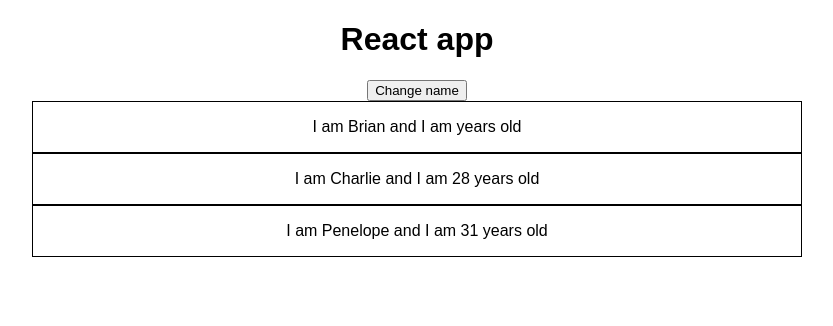
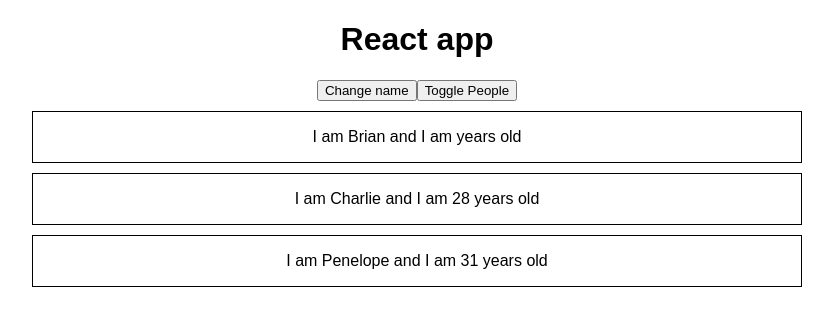
Before and after one commit to dwandrew/react-complete-guide, a React (Create React App) app: page / in a window 1280 px wide. Shown: the top 326 px of the page, without its empty margins (223-1056 px from the left). Built offline with nearby package versions, Linux system fonts and the light colour scheme.

Commit message:
adding display button

```diff
--- a/src/App.js
+++ b/src/App.js
@@ -10,9 +10,8 @@ class App extends Component {
       {name: "Brian", age: 22},
       {name: "Charlie", age: 28},
       {name: "Penelope", age: 31}
-
-
-    ]
+    ],
+    showPeople:true
   }
 
 
@@ -27,6 +26,13 @@ class App extends Component {
       })
   }
 
+  togglePeople = () => {
+    this.setState(
+      {showPeople: !this.state.showPeople}
+    )
+
+  }
+
 
 
   render() {
@@ -34,10 +40,12 @@ class App extends Component {
       <div className="App">
         <h1>React app</h1>
         <button onClick = {this.changeNameHandler}>Change name</button>
-        <Person name = {this.state.people[0].name} hage ={this.state.people[0].age}/>
-        <Person name = {this.state.people[1].name} age ={this.state.people[1].age}/>
-        <Person name = {this.state.people[2].name} age ={this.state.people[2].age}/>
-
+        <button onClick = {this.togglePeople}>Toggle People</button>
+        {this.state.showPeople ? <div >
+          <Person name = {this.state.people[0].name} hage ={this.state.people[0].age}/>
+          <Person name = {this.state.people[1].name} age ={this.state.people[1].age}/>
+          <Person name = {this.state.people[2].name} age ={this.state.people[2].age}/>
+        </div> : null}
 
       </div>
     );
--- a/src/Components/Person/Person.css
+++ b/src/Components/Person/Person.css
@@ -2,5 +2,5 @@
   width: 60%;
   border: 1px solid black;
   text-align: center;
-  margin: auto ;
+  margin: 10px auto ;
 }
```
